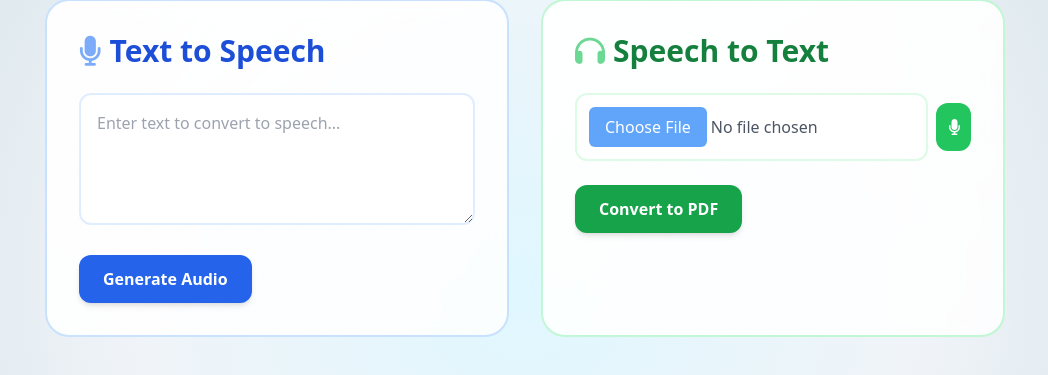
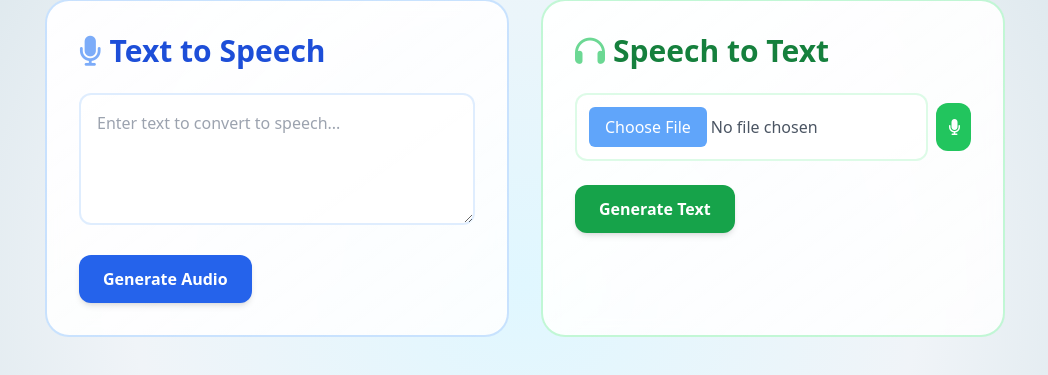
Before and after one commit to Canol001/Natural-Language-Processing-Basics, a Flask app: page / in a window 1280 px wide. Shown: the part 169-544 px from the top of the page, without its empty margins (115-1163 px from the left). Run offline with Flask 3, Linux system fonts and the light colour scheme; some libraries are stand-ins or nearby versions.

Commit message:
thi is the best version

```diff
--- a/nlp_web_app/templates/index.html
+++ b/nlp_web_app/templates/index.html
@@ -273,7 +273,7 @@
                         <i class="fas fa-microphone"></i>
                     </button>
                 </div>
-                <button class="btn bg-green-600 hover:bg-green-700 text-white px-6 py-3 rounded-xl font-semibold text-sm sm:text-base shadow-md" type="submit">Convert to PDF</button>
+                <button class="btn bg-green-600 hover:bg-green-700 text-white px-6 py-3 rounded-xl font-semibold text-sm sm:text-base shadow-md" type="submit">Generate Text</button>
                 {% if stt_text %}
                 <div class="mt-6 space-y-4 fade-in">
                     <p class="font-semibold text-green-800 text-sm sm:text-base">Speech-to-Text Output:</p>
```
